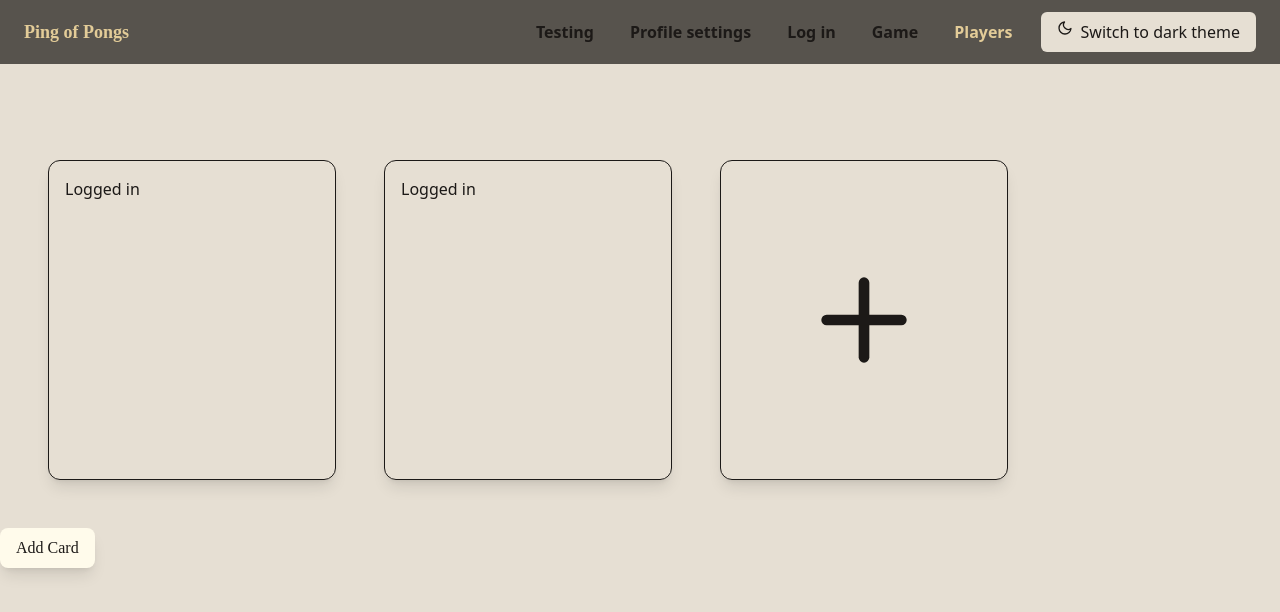
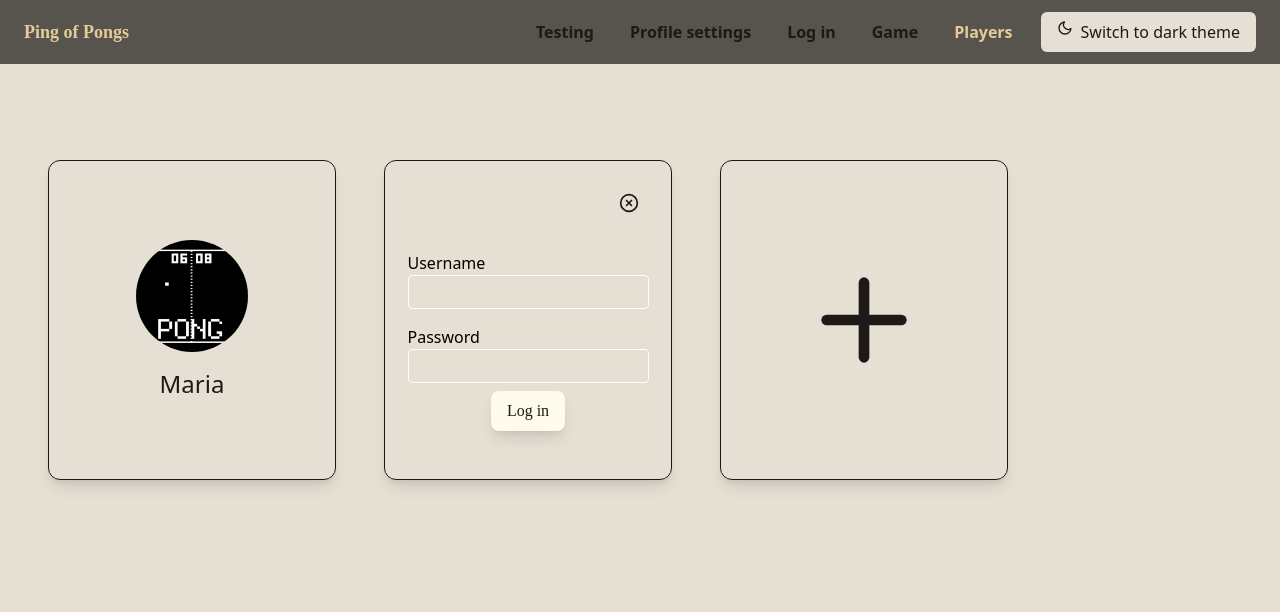
Before and after one commit to JiggyStardust/transcendence, a React (Vite) app in the folder frontend/: page /players in a window 1280 px wide. Both pictures are taken after a click on the button 528 px from the left and 320 px from the top of the page. Shown: the top 612 px of the page. Built offline with nearby package versions, Linux system fonts and the light colour scheme; a web font is replaced by a local one.

Commit message:
Players cards without any functionality

```diff
--- a/frontend/src/pages/Players.tsx
+++ b/frontend/src/pages/Players.tsx
@@ -2,41 +2,134 @@ import { Button } from "../components/Button";
 import Input from "../components/Input";
 import { PROXY_URL } from "../constants";
 import { useState } from "react";
-import { FiPlus } from "react-icons/fi";
+import { FiPlus, FiXCircle } from "react-icons/fi";
 
-const LoginCard = () => {
+
+type PlayerCard =
+	{
+    type: "loggedIn";
+    id: string;
+    name: string;
+    avatarUrl: string;
+  } | {
+    type: "pending";
+    id: string;
+    username?: string;
+    password?: string;
+    error?: string;
+	};
+
+const LoggedInCard = ({ card }: { card: Extract<PlayerCard, { type: "loggedIn" }> }) => {
 	return (
-		<div className="p-4 w-72 h-80 border flex-shrink-0 snap-start rounded-xl shadow-lg">
-			<p>Logged in</p>
+		<div className="p-4 w-72 h-80 border flex-shrink-0 flex flex-col items-center justify-center gap-4 snap-start rounded-xl shadow-lg">
+			<img src={card.avatarUrl} className="size-28 object-cover rounded-full"/>
+			<p className="bolded text-2xl">{card.name}</p>
 		</div>
 	)
 }
 
+type PendingCardProps = {
+  card: Extract<PlayerCard, { type: "pending" }>;
+  onUpdate: (id: string, updates: Partial<PlayerCard>) => void;
+	handleLogin: () => void;
+  onLoginSuccess: (id: string, user: any) => void;
+};
+
+const PendingCard =({ card, onUpdate, handleLogin, onLoginSuccess }: PendingCardProps) => {
+	return (
+		<div className="relative p-4 w-72 h-80 border flex-shrink-0 snap-start rounded-xl shadow-lg">
+			<button className="absolute top-8 right-8 cursor-pointer"><FiXCircle className="size-5" /></button>
+			<div className="absolute bottom-12 inset-x-0 flex flex-col items-center justify-center">
+				<Input id="username" label="Username" value={card.username} onChange={(e) => onUpdate(card.id, { username: e.target.value })}/>
+				<Input id="password" label="Password" value={card.password} onChange={(e) => onUpdate(card.id, { password: e.target.value })}/>
+				<Button onClick={handleLogin}>Log in</Button>
+			</div>
+		</div>
+	)
+}
+
+type PlayerCardProps = {
+  card: PlayerCard;
+  onUpdate: (id: string, updates: Partial<PlayerCard>) => void;
+	handleLogin: () => void;
+  onLoginSuccess: (id: string, user: any) => void;
+};
+
+const PlayerCardComponent = ({ card, onUpdate, handleLogin, onLoginSuccess }: PlayerCardProps) => {
+  switch (card.type) {
+    case "loggedIn":
+      return <LoggedInCard card={card} />;
+    case "pending":
+      return (
+        <PendingCard
+          card={card}
+          onUpdate={onUpdate}
+					handleLogin={handleLogin}
+          onLoginSuccess={onLoginSuccess}
+        />
+      );
+  }
+};
+
+const AddCard = ({ onAdd }) => (
+  <button onClick={onAdd} className="flex items-center justify-center w-72 h-80 border flex-shrink-0 snap-start rounded-xl shadow-lg cursor-pointer">
+    <FiPlus size="128"/>
+  </button>
+);
+
+
 const Players = () => {
-	const [cards, setCards] = useState([
-    { id: 1, text: "Card 1" }
-  ]);
+	const [cards, setCards] = useState<PlayerCard[]>([
+	  {
+	    type: "loggedIn",
+	    id: "1",							//change to real data
+	    name: "Maria",
+	    avatarUrl: "../src/assets/pong-thumbnail.png"
+	  }
+	]);
 
 	const addCard = () => {
-    const nextId = cards.length + 1;
-    setCards([...cards, { id: nextId, text: `Card ${nextId}` }]);
+    const nextId: string = String(cards.length + 1);
+		  setCards(prev => [
+		    ...prev,
+		    {
+		      type: "pending",
+		      id: nextId,
+		      username: "",
+		      password: ""
+		    }
+		  ]);
   };
 
-	const AddCard = ({ onAdd }) => (
-	  <button onClick={onAdd} className="flex items-center justify-center w-72 h-80 border flex-shrink-0 snap-start rounded-xl shadow-lg cursor-pointer">
-	    <FiPlus size="128"/>
-	  </button>
-	);
+	const updatePendingCard = (id: string, updates: Partial<PlayerCard>) => {
+  	// setCards(prev =>
+    // 	prev.map(p => (p.id === id ? { ...p, ...updates } : p))
+  	// );
+		console.log("Update pending card");
+	};
+
+	const handleLogIn = () => {
+		console.log("Handle login");
+	}
+
+	const onLoginSuccess = () => {
+		console.log("Login was successfull, do something about it");
+	}
 
 	return (
 	  <main>
 	    <div className="flex gap-12 p-12 justify-start overflow-x-auto flex-nowrap no-scrollbar snap-x snap-mandatory scroll-pl-12">
 				{cards.map(card => (
-					<LoginCard />
-        ))}
+			    <PlayerCardComponent
+			      key={card.id}
+			      card={card}
+			      onUpdate={updatePendingCard}
+						handleLogin={handleLogIn}
+			      onLoginSuccess={onLoginSuccess}
+			    />
+			  ))}
 				<AddCard onAdd={addCard} />
 			</div>
-			<Button onClick={addCard}>Add Card</Button>
 	  </main>
 	);
 }
```
